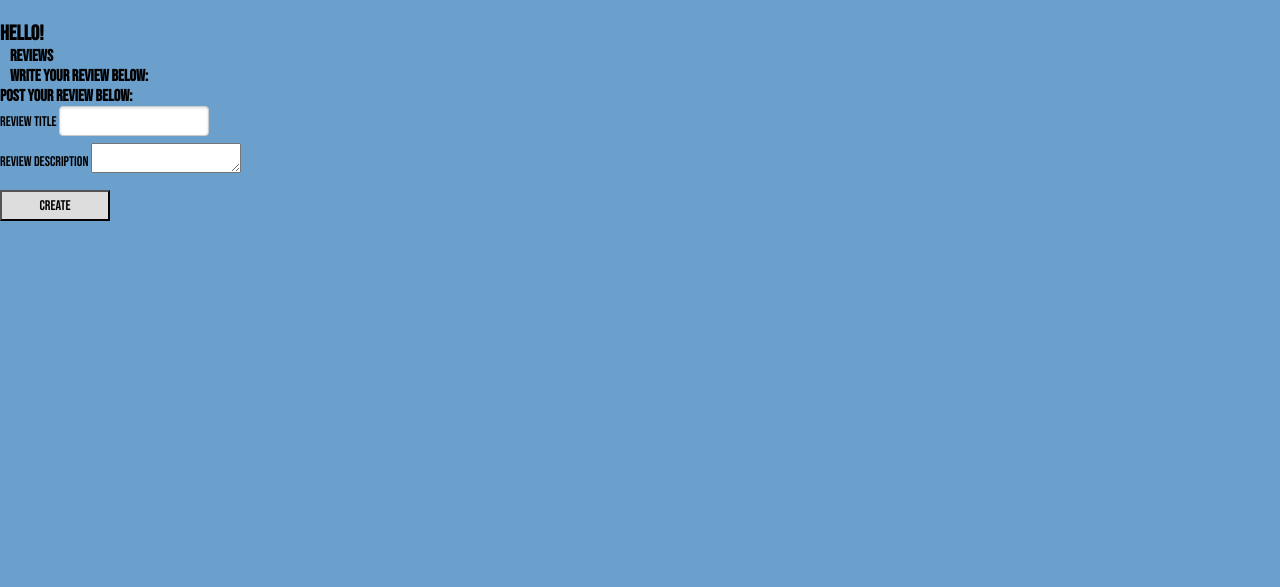
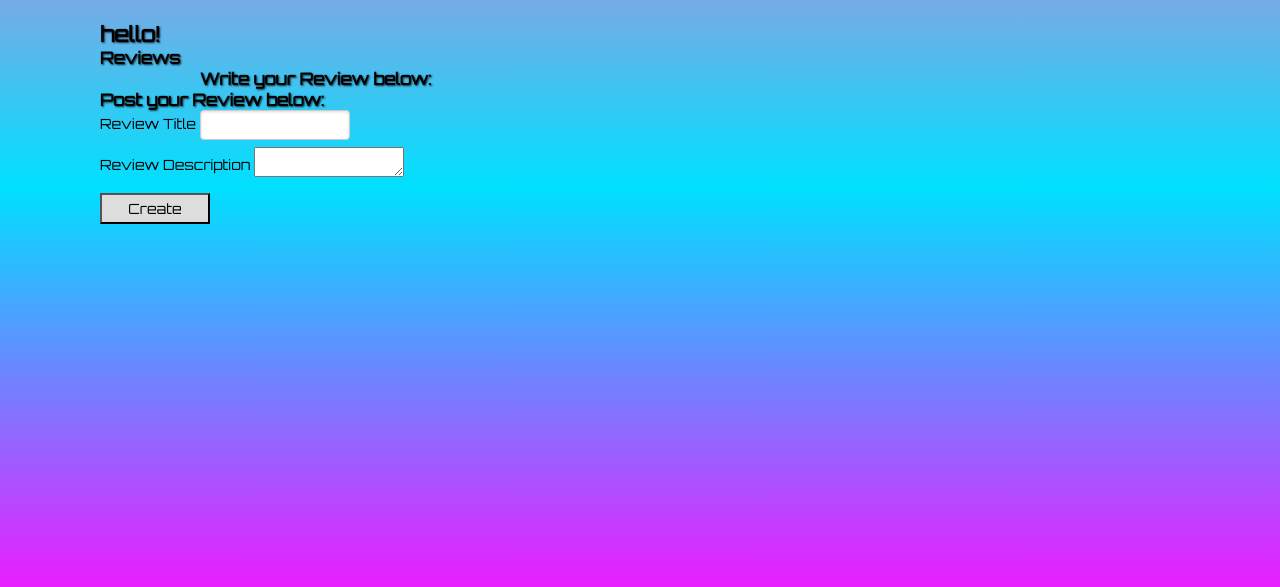
Before and after one commit to deroberts/blog4techdawgs, a Node server app: page / in a window 1280 px wide. Shown: the part 213-800 px from the top of the page. Run offline with Node 20, Linux system fonts and the light colour scheme; a user stored in the database is signed in; data that the repository does not hold is empty; some libraries are stand-ins or nearby versions.

Commit message:
added logo, made some changes to the banner and font to be slightly more readable.

```diff
--- a/public/css/style.css
+++ b/public/css/style.css
@@ -1,18 +1,20 @@
-@import url("https://fonts.googleapis.com/css2?family=Bebas+Neue&display=swap");
+@import url('https://fonts.googleapis.com/css2?family=Orbitron&display=swap');
 :root{
   font-size: 14px;
 }
 * {
 
-  font-family: "Bebas Neue", cursive;
+  font-family: "Orbitron", sans-serif;
 }
 
 h1,h2,h3,h4,h5,h6{
   margin: 0%;
+  margin-left: 100px;
+  text-shadow: 1px 1px 2px rgba(0,0,0,0.8);
 }
 
 body {
-  background-color: rgb(107, 159, 204);
+  background: linear-gradient(to bottom, #ff6ec7, #00e0ff, #e91eff);
   box-sizing: border-box;
   margin: 0;
 
@@ -20,6 +22,10 @@
 
 .sub-header {
   font-size: 40px;
+  color: white;
+  padding: 10px;
+  text-decoration: none;
+  text-shadow: -1px -1px 0 #000, 1px -1px 0 #000, -1px 1px 0 #000, 1px 1px 0 #000;
 }
 
 .banner {
@@ -30,12 +36,18 @@
   align-items: center;
   padding:0 3rem ;
   margin-bottom: 3rem;
+  background-image: url('/images/cyberdog2.png');
+  background-repeat: repeat;
+  background-size: 100px 100px;
+  background-position: center center;
+
+
 }
 
-.logo {
+/* .logo {
 
-  width: 9rem;
-}
+  width: 20rem;
+} */
 
 .login-body {
   display: flex;
@@ -58,7 +70,11 @@
 }
 .navbar > a {
   text-decoration: none;
-  color: black;
+  color: white;
+  font-size: 20px;
+  font-weight: bold;
+  padding: 10px;
+  text-shadow: -1px -1px 0 #000, 1px -1px 0 #000, -1px 1px 0 #000, 1px 1px 0 #000;
 }
 /* collapsible section for review replies  */
 /* .collapsible[data-state="collapsed"] > * {
@@ -80,6 +96,7 @@
 
   form {
     margin-bottom:10px;
+    margin-left: 100px;
 
   }
 
@@ -128,10 +145,10 @@
 
 
 .reviews{
-  margin-left: 10px;
+  margin-left: 100px;
 }
 .reviews-text{
-  margin-left: 10px;
+  margin-left: 100px;
 }
 
 #review-name{
--- a/views/layouts/main.handlebars
+++ b/views/layouts/main.handlebars
@@ -3,7 +3,7 @@
   <head>
     <meta charset="UTF-8" />
     <meta name="viewport" content="width=device-width, initial-scale=1.0" />
-    <title>Muscle Hustle</title>
+    <title>bloggin and doggin</title>
     <link rel="stylesheet" type="text/css" href="/css/style.css" />
 
   </head>
--- a/views/partials/header.handlebars
+++ b/views/partials/header.handlebars
@@ -1,7 +1,7 @@
 <header class="display-flex justify-space-between align-center p-2">
 
   <div class="banner">
-    <img class="logo" src="/images/logo.png" alt="logo" />
+    {{!-- <img class="logo" src="/images/cyberdog2.png" alt="logo" /> --}}
      <h1 class="sub-header">
    Blog 4 Tech Dawgs
   </h1>
```
Also changed, not shown: public/images/cyberdog2.png (added).
